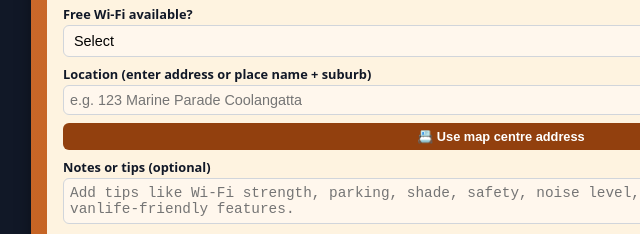
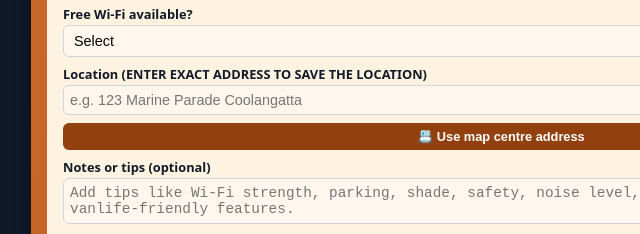
Before and after one commit to Dogreal/Vanlife_app, a plain HTML site: page index.html in a window 1280 px wide. Shown: the part 1031-1265 px from the top of the page, 139-779 px from the left. Drawn offline with nearby package versions, Linux system fonts and the light colour scheme.

Commit message:
Update index.html

```diff
--- a/index.html
+++ b/index.html
@@ -432,7 +432,7 @@
           <option value="No">No Free Wi‑Fi</option>
         </select>
 
-        <label for="spot-address">Location (enter address or place name + suburb)</label>
+        <label for="spot-address">Location (ENTER EXACT ADDRESS TO SAVE THE LOCATION)</label>
         <div class="autocomplete-box">
           <input id="spot-address" placeholder="e.g. 123 Marine Parade Coolangatta" required />
           <div id="address-autocomplete" class="autocomplete-list" style="display:none;"></div>
```
